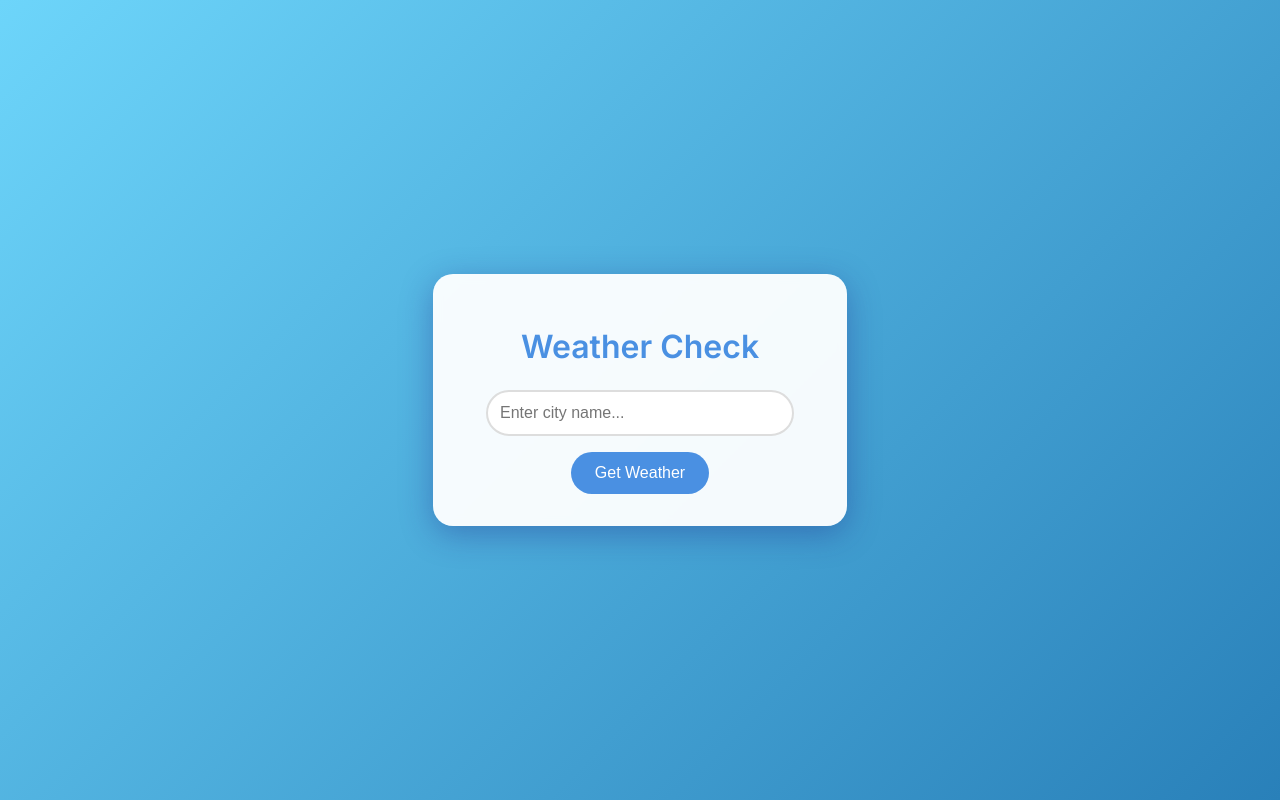
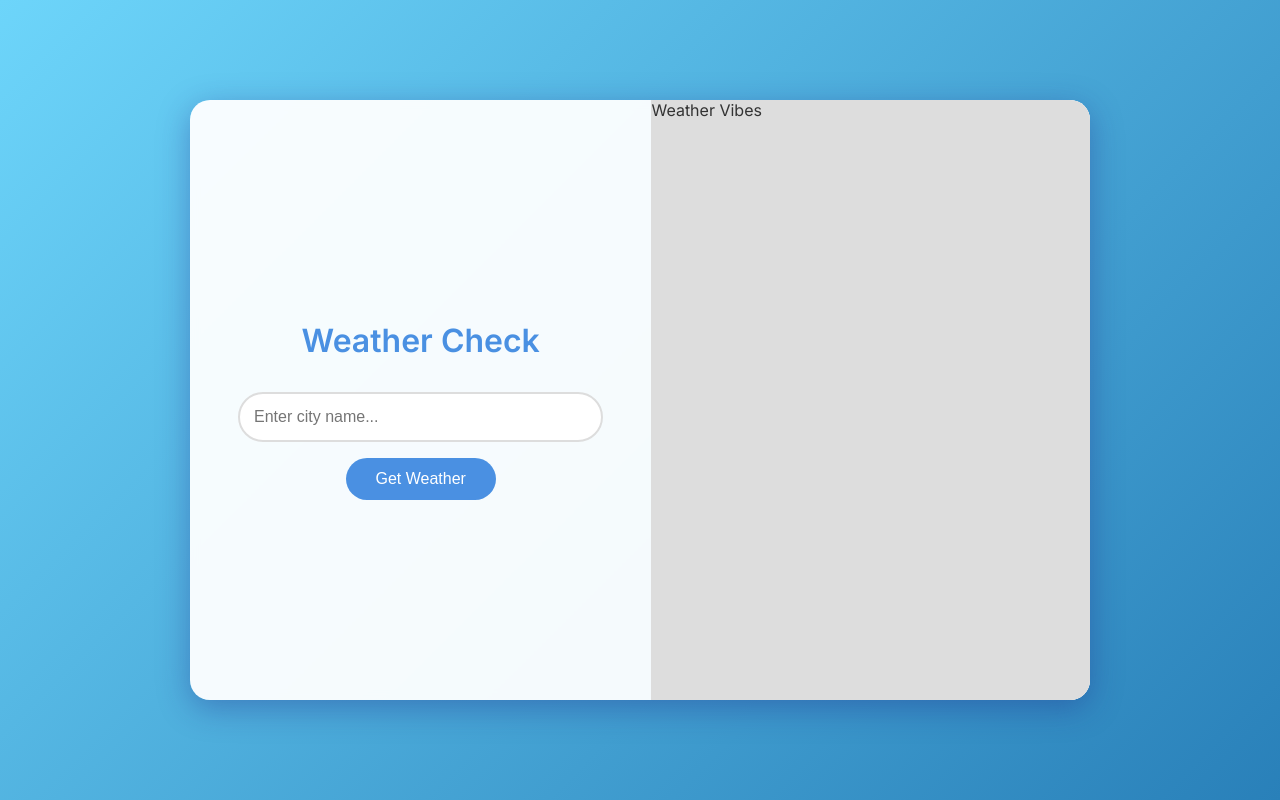
Before and after one commit to Sairam-117/weather_report, a Flask app: page / in a window 1280 px wide. Run offline with Flask 3, Linux system fonts and the light colour scheme; data that the repository does not hold is empty.

Commit message:
feat: Implement a new dual-panel UI with city search suggestions and a dynamic image slider, supported by new API endpoints, frontend JavaScript, and styling.

```diff
--- a/app.py
+++ b/app.py
@@ -1,6 +1,6 @@
 import os
 import requests
-from flask import Flask, render_template, request
+from flask import Flask, render_template, request, jsonify
 from dotenv import load_dotenv
 from typing import Optional, Dict, Any
 
@@ -52,5 +52,80 @@ def index():
 
     return render_template("index.html", weather=weather_data, error=error_message)
 
+@app.route("/api/suggestions")
+def get_suggestions():
+    query = request.args.get('q')
+    if not query:
+        return jsonify([])
+
+    api_key = os.getenv("API_KEY")
+    if not api_key:
+        return jsonify({"error": "API key missing"}), 500
+
+    url = f"http://api.openweathermap.org/geo/1.0/direct?q={query}&limit=5&appid={api_key}"
+
+    try:
+        response = requests.get(url)
+        response.raise_for_status()
+        data = response.json()
+
+        suggestions = []
+        for item in data:
+            location = f"{item['name']}"
+            if 'state' in item:
+                location += f", {item['state']}"
+            if 'country' in item:
+                location += f", {item['country']}"
+            suggestions.append(location)
+
+        return jsonify(suggestions)
+    except Exception as e:
+        print(f"Error fetching suggestions: {e}")
+        return jsonify([])
+
+@app.route("/api/images")
+def get_images():
+    query = request.args.get('query')
+    if not query:
+        return jsonify([])
+
+    unsplash_key = os.getenv("UNSPLASH_ACCESS_KEY")
+    if not unsplash_key:
+        print("Unsplash API key missing")
+        return jsonify([])
+
+    url = "https://api.unsplash.com/search/photos"
+    params = {
+        "query": query,
+        "per_page": 5,
+        "orientation": "landscape" # Better for sliders usually, checking reqs.. vertical or horizontal slider requested.
+    }
+    # User asked for rotating images on right side.. maybe portrait or landscape?
+    # Req: "Add a vertical or horizontal image slider on the RIGHT side"
+    # Regular urls working best.
+
+    headers = {
+        "Authorization": f"Client-ID {unsplash_key}"
+    }
+
+    try:
+        response = requests.get(url, params=params, headers=headers)
+        response.raise_for_status()
+        data = response.json()
+
+        images = []
+        for item in data.get('results', []):
+            images.append({
+                "url": item['urls']['regular'],
+                "alt": item.get('alt_description', 'Location image'),
+                "credit": item['user']['name'],
+                "credit_url": item['user']['links']['html']
+            })
+
+        return jsonify(images)
+    except Exception as e:
+        print(f"Error fetching images: {e}")
+        return jsonify([])
+
 if __name__ == "__main__":
     app.run(debug=True)
--- /dev/null
+++ b/static/script.js
@@ -0,0 +1,128 @@
+document.addEventListener("DOMContentLoaded", () => {
+    const cityInput = document.querySelector('input[name="city"]');
+    const inputWrapper = cityInput.parentElement;
+    const suggestionsBox = document.createElement("div");
+    suggestionsBox.id = "suggestions";
+    suggestionsBox.classList.add("suggestions-dropdown");
+    inputWrapper.appendChild(suggestionsBox);
+    // Actually, appending to form might mess up layout if not careful with CSS.
+
+    const sliderContainer = document.getElementById("slider-container");
+    const weatherCity = document.querySelector(".weather-card h2")?.innerText;
+
+    // --- Search Suggestions ---
+    let debounceTimer;
+    cityInput.addEventListener("input", (e) => {
+        const query = e.target.value.trim();
+        clearTimeout(debounceTimer);
+
+        if (query.length < 3) {
+            suggestionsBox.style.display = "none";
+            return;
+        }
+
+        debounceTimer = setTimeout(() => {
+            fetch(`/api/suggestions?q=${query}`)
+                .then(res => res.json())
+                .then(data => {
+                    suggestionsBox.innerHTML = "";
+                    if (data.length > 0) {
+                        suggestionsBox.style.display = "block";
+                        data.forEach(city => {
+                            const div = document.createElement("div");
+                            div.classList.add("suggestion-item");
+                            div.innerText = city;
+                            div.addEventListener("click", () => {
+                                cityInput.value = city;
+                                suggestionsBox.style.display = "none";
+                                // Trigger search
+                                cityInput.closest("form").submit();
+                            });
+                            suggestionsBox.appendChild(div);
+                        });
+                    } else {
+                        suggestionsBox.style.display = "none";
+                    }
+                })
+                .catch(err => console.error("Error fetching suggestions:", err));
+        }, 300);
+    });
+
+    // Hide suggestions when clicking outside
+    document.addEventListener("click", (e) => {
+        if (!cityInput.contains(e.target) && !suggestionsBox.contains(e.target)) {
+            suggestionsBox.style.display = "none";
+        }
+    });
+
+    // --- Image Slider ---
+    function fetchImages(query) {
+        // Queries: "City skyline", "City cityscape"
+        const searchQuery = `${query} skyline`;
+
+        fetch(`/api/images?query=${encodeURIComponent(searchQuery)}`)
+            .then(res => res.json())
+            .then(images => {
+                if (images.length > 0) {
+                    renderSlider(images);
+                } else {
+                    renderFallback();
+                }
+            })
+            .catch(err => {
+                console.error("Error fetching images:", err);
+                renderFallback();
+            });
+    }
+
+    function renderSlider(images) {
+        sliderContainer.innerHTML = "";
+        images.forEach((img, index) => {
+            const slide = document.createElement("div");
+            slide.classList.add("slide");
+            if (index === 0) slide.classList.add("active");
+
+            // Image
+            const imgEl = document.createElement("img");
+            imgEl.src = img.url;
+            imgEl.alt = img.alt;
+
+            // Attribution
+            const attr = document.createElement("div");
+            attr.classList.add("attribution");
+            attr.innerHTML = `Photo by <a href="${img.credit_url}?utm_source=weather_app&utm_medium=referral" target="_blank">${img.credit}</a> on <a href="https://unsplash.com/?utm_source=weather_app&utm_medium=referral" target="_blank">Unsplash</a>`;
+
+            slide.appendChild(imgEl);
+            slide.appendChild(attr);
+            sliderContainer.appendChild(slide);
+        });
+
+        startSlider();
+    }
+
+    function renderFallback() {
+        sliderContainer.innerHTML = `<div class="slide active"><div class="fallback-text">Weather Vibes</div></div>`;
+    }
+
+    let searchInterval;
+    function startSlider() {
+        if (searchInterval) clearInterval(searchInterval);
+        const slides = document.querySelectorAll(".slide");
+        if (slides.length <= 1) return;
+
+        let currentSlide = 0;
+        searchInterval = setInterval(() => {
+            slides[currentSlide].classList.remove("active");
+            currentSlide = (currentSlide + 1) % slides.length;
+            slides[currentSlide].classList.add("active");
+        }, 5000); // 5 seconds
+    }
+
+    // Initial load
+    if (weatherCity) {
+        fetchImages(weatherCity);
+    } else {
+        // Default nature query
+        fetchImages("Nature landscape");
+    }
+});
--- a/static/style.css
+++ b/static/style.css
@@ -21,48 +21,112 @@ body {
     color: var(--text-color);
 }
 
-.container {
+/* New Layout Wrapper */
+.main-wrapper {
+    display: flex;
+    width: 900px;
+    min-height: 600px;
     background: var(--card-bg);
-    padding: 2rem;
     border-radius: 20px;
     box-shadow: var(--shadow);
-    text-align: center;
-    width: 350px;
+    overflow: hidden;
     backdrop-filter: blur(4px);
     transition: transform 0.3s ease;
 }
 
-.container:hover {
-    transform: translateY(-5px);
+.left-panel {
+    flex: 1;
+    padding: 3rem;
+    display: flex;
+    flex-direction: column;
+    justify-content: center;
+    position: relative;
+    z-index: 5;
+}
+
+.right-panel {
+    flex: 1.2;
+    background: #f0f0f0;
+    position: relative;
+    overflow: hidden;
+}
+
+/* Reset or reuse container */
+.container.glass-panel {
+    text-align: center;
+    width: 100%;
 }
 
 h1 {
-    margin-bottom: 1.5rem;
+    margin-bottom: 2rem;
     color: var(--primary-color);
 }
 
+/* Search Form */
+.search-form {
+    display: flex;
+    flex-direction: column;
+    align-items: center;
+    position: relative;
+}
+
+.input-wrapper {
+    position: relative;
+    width: 100%;
+    margin-bottom: 1rem;
+}
+
 input[type="text"] {
-    width: 80%;
-    padding: 12px;
+    width: 100%;
+    padding: 14px;
     border: 2px solid #ddd;
     border-radius: 25px;
     font-size: 1rem;
     outline: none;
     transition: border-color 0.3s;
+    box-sizing: border-box; /* Important for width */
 }
 
 input[type="text"]:focus {
     border-color: var(--primary-color);
 }
 
+/* Suggestions Dropdown */
+.suggestions-dropdown {
+    position: absolute;
+    top: 100%;
+    left: 0;
+    right: 0;
+    background: white;
+    border-radius: 12px;
+    box-shadow: 0 5px 15px rgba(0,0,0,0.2);
+    margin-top: 5px;
+    max-height: 200px;
+    overflow-y: auto;
+    z-index: 50;
+    display: none;
+    text-align: left;
+}
+
+.suggestion-item {
+    padding: 12px 15px;
+    cursor: pointer;
+    font-size: 0.95rem;
+    border-bottom: 1px solid #f0f0f0;
+}
+
+.suggestion-item:hover {
+    background-color: #f5fcfd;
+    color: var(--primary-color);
+}
+
 button {
     background-color: var(--primary-color);
     color: white;
     border: none;
-    padding: 12px 24px;
+    padding: 12px 30px;
     border-radius: 25px;
     font-size: 1rem;
-    margin-top: 1rem;
     cursor: pointer;
     transition: background-color 0.3s, transform 0.1s;
 }
@@ -72,6 +136,7 @@ button:hover {
     transform: scale(1.05);
 }
 
+/* Weather Card */
 .weather-card {
     margin-top: 2rem;
     background: #f0f8ff;
@@ -81,14 +146,17 @@ button:hover {
 }
 
 .temp {
-    font-size: 2.5rem;
+    font-size: 3rem;
     font-weight: 600;
     margin: 0.5rem 0;
+    color: #333;
 }
 
 .condition {
+    font-size: 1.2rem;
     font-style: italic;
     color: #666;
+    margin-bottom: 10px;
 }
 
 .error {
@@ -97,7 +165,80 @@ button:hover {
     font-weight: 500;
 }
 
+/* Slider */
+.slider-container {
+    width: 100%;
+    height: 100%;
+    position: relative;
+    background: #ddd;
+}
+
+.slide {
+    position: absolute;
+    top: 0; left: 0;
+    width: 100%; height: 100%;
+    opacity: 0;
+    transition: opacity 1.2s ease-in-out;
+    background-size: cover;
+    background-position: center;
+}
+
+.slide.active {
+    opacity: 1;
+}
+
+.slide img {
+    width: 100%;
+    height: 100%;
+    object-fit: cover;
+}
+
+.attribution {
+    position: absolute;
+    bottom: 10px;
+    right: 15px;
+    background: rgba(0,0,0,0.6);
+    color: white;
+    padding: 4px 8px;
+    border-radius: 4px;
+    font-size: 0.7rem;
+    pointer-events: all;
+}
+
+.attribution a {
+    color: white;
+    text-decoration: none;
+}
+
+.placeholder-text {
+    display: flex;
+    justify-content: center;
+    align-items: center;
+    height: 100%;
+    color: #666;
+    font-weight: 600;
+}
+
 @keyframes fadeIn {
     from { opacity: 0; transform: translateY(10px); }
     to { opacity: 1; transform: translateY(0); }
 }
+
+/* Mobile Responsiveness */
+@media (max-width: 900px) {
+    .main-wrapper {
+        flex-direction: column;
+        width: 90%;
+        min-height: auto;
+        margin: 20px 0;
+    }
+
+    .right-panel {
+        height: 300px;
+        order: 2; /* Ensure it stays below if needed, though dom order is left then right, so column checks out */
+    }
+
+    .left-panel {
+        padding: 2rem;
+    }
+}
--- a/templates/index.html
+++ b/templates/index.html
@@ -7,11 +7,17 @@
     <link rel="stylesheet" href="{{ url_for('static', filename='style.css') }}">
 </head>
 <body>
-    <div class="container">
+    <div class="main-wrapper">
+        <!-- Left Panel: Search & Weather -->
+        <div class="left-panel">
+            <div class="container glass-panel">
                 <h1>Weather Check</h1>
 
-        <form method="POST">
-            <input type="text" name="city" placeholder="Enter city name..." required>
+                <form method="POST" class="search-form">
+                    <div class="input-wrapper">
+                        <input type="text" name="city" placeholder="Enter city name..." autocomplete="off" required>
+                        <!-- Suggestions will be injected here by JS -->
+                    </div>
                     <button type="submit">Get Weather</button>
                 </form>
 
@@ -31,5 +37,19 @@
                     </div>
                 {% endif %}
             </div>
+        </div>
+
+        <!-- Right Panel: Image Slider -->
+        <div class="right-panel">
+            <div id="slider-container" class="slider-container">
+                <!-- Slides injected by JS -->
+                <div class="slide active">
+                    <div class="placeholder-text">Loading Visuals...</div>
+                </div>
+            </div>
+        </div>
+    </div>
+
+    <script src="{{ url_for('static', filename='script.js') }}"></script>
 </body>
 </html>
```
Lines whose indentation alone changed are shown as unchanged.
